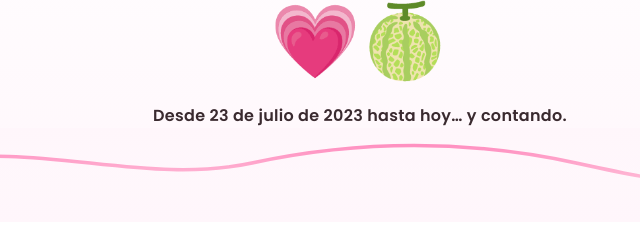
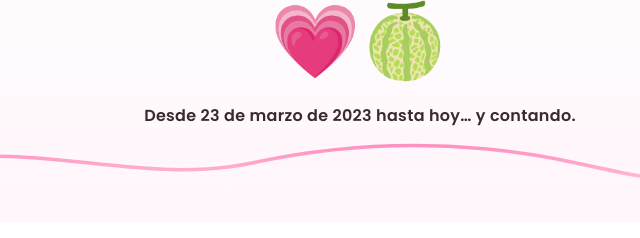
Before and after one commit to raulbandaloredo/Mesesario, a plain HTML site: page index.html in a window 1280 px wide. Shown: the part 171-409 px from the top of the page, 280-920 px from the left. Drawn offline with Linux system fonts and the light colour scheme.

Commit message:
Add files via upload

```diff
--- a/index.html
+++ b/index.html
@@ -83,7 +83,7 @@
     <article class="card">
       <header class="header">
         <h1 class="title">Feliz Mesesario, Murcielaguito 💗🍈</h1>
-        <p class="subtitle">Desde <span id="fecha">23 de julio de 2023</span> hasta hoy… y contando.</p>
+        <p class="subtitle">Desde <span id="fecha">23 de marzo de 2023</span> hasta hoy… y contando.</p>
         <div class="divider" aria-hidden="true">
           <svg viewBox="0 0 1200 120" preserveAspectRatio="none">
             <defs>
```
